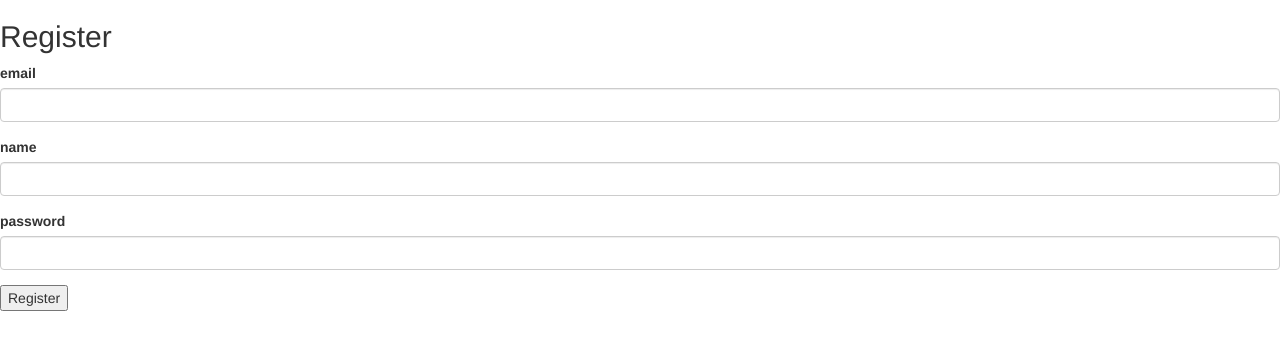
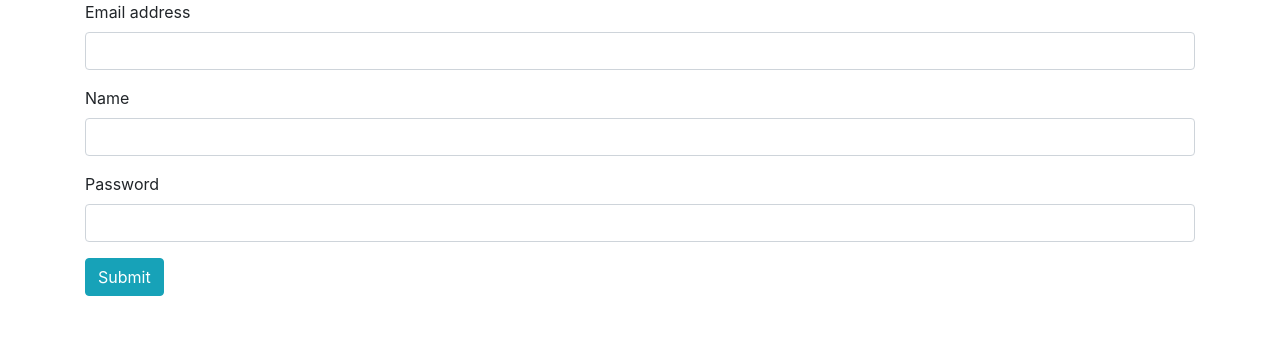
Before and after one commit to parthmparmar/honeydo, a Flask app: page /register in a window 1280 px wide. Shown: the top 350 px of the page. Run offline with Flask 2, Linux system fonts and the light colour scheme; some libraries are stand-ins or nearby versions.

Commit message:
re built the register form to not use wtf

```diff
--- a/hdo/forms.py
+++ /dev/null
@@ -1,13 +0,0 @@
-from flask_wtf import FlaskForm
-from wtforms import StringField, PasswordField, BooleanField
-from wtforms.validators import InputRequired, Email, Length #, email_validator
-
-class LoginForm(FlaskForm):
-    email = StringField('email', validators=[InputRequired(), Length(min=4, max=80)])
-    password = PasswordField('password', validators=[InputRequired(), Length(min=8, max=30)])
-    remember = BooleanField('Remember Me')
-
-class RegisterForm(FlaskForm):
-    email = StringField('email', validators=[InputRequired(), Email(message='Invalid email'), Length(max=80)])
-    name = StringField('name', validators=[InputRequired()])
-    password = PasswordField('password', validators=[InputRequired(), Length(min=8, max=30)])
--- a/hdo/templates/register.html
+++ b/hdo/templates/register.html
@@ -1,25 +1,25 @@
-<!DOCTYPE html>
-{% extends "bootstrap/base.html" %}
-{% import "bootstrap/wtf.html" as wtf %}
+{% extends "base/base_html.html" %}
+{% block body %}
 
-{% block title %}
-Register
-{% endblock %}
-
-{% block styles %}
-{{super()}}
-<link rel="stylesheet" href="{{url_for('.static', filename='register.css')}}">
-{% endblock %}
-
-{% block content %}
-<div>  <!-- class container -->
-  <form method="POST" action="/register">
-    <h2>Register</h2>
-      {{ form.hidden_tag() }}
-      {{ wtf.form_field(form.email) }}
-      {{ wtf.form_field(form.name) }}
-      {{ wtf.form_field(form.password) }}
-    <button type="submit">Register</button>
+<div class="container">
+  <form action="/register" method="POST">
+    <div class="form-group">
+      <label for="email">Email address</label>
+      <input name = "email" type="email" class="form-control" id="email" required>
+    </div>
+    <div class="form-group">
+      <label for="name">Name</label>
+      <input name= "name" type="name" class="form-control" id="name" required>
+    </div>
+    <div class="form-group">
+      <label for="password">Password</label>
+      <input name= "password" type="password" class="form-control" id="password" required>
+    </div>
+    <button type="submit" class="btn btn-info">Submit</button>
   </form>
 </div>
+
 {% endblock %}
+{% block javascript %}
+  <script type="text/javascript" scr="{{ url_for('static', filename='script/test.js') }}"></script>
+{% endblock %}
--- a/hdo/views.py
+++ b/hdo/views.py
@@ -1,8 +1,6 @@
 from flask import Flask, redirect, url_for, render_template, request, flash
 from hdo import app
 from flask_login import LoginManager, UserMixin, login_user, login_required, logout_user, current_user
-#from flask_bootstrap import Bootstrap
-from hdo.forms import LoginForm, RegisterForm
 from hdo.models import Users
 from hdo import db
 import datetime
@@ -52,20 +50,16 @@ def login():
 
 @app.route('/register', methods=['GET', 'POST'])
 def register():
-    form = RegisterForm()
 
-    if form.validate_on_submit():
-        hashed_password = generate_password_hash(form.password.data, method='sha256')
-        new_user = Users(email = form.email.data, name = form.name.data , hash_password = hashed_password, active = 0, last_login = datetime.datetime.now())
+    if request.method == "GET":
+        return render_template("register.html")
+
+    if request.method == "POST":
+        hashed_password = generate_password_hash(request.form["password"], method='sha256')
+        new_user = Users(email = request.form["email"], name = request.form["name"] , hash_password = hashed_password, active = 0, last_login = datetime.datetime.now())
         db.session.add(new_user)
         db.session.commit()
-
-        #return 'New user has been created!'
-        #return '<h1>' + form.email.data + ' ' + form.password.data + '</h1>'
-        return redirect(url_for("login"))
-
-
-    return render_template('register.html', form=form)
+        return render_template("lists.html")
 
 @app.route('/logout')
 @login_required
```
Also changed, not shown: hdo/templates/navbar.html (deleted, +0 -24 lines).
